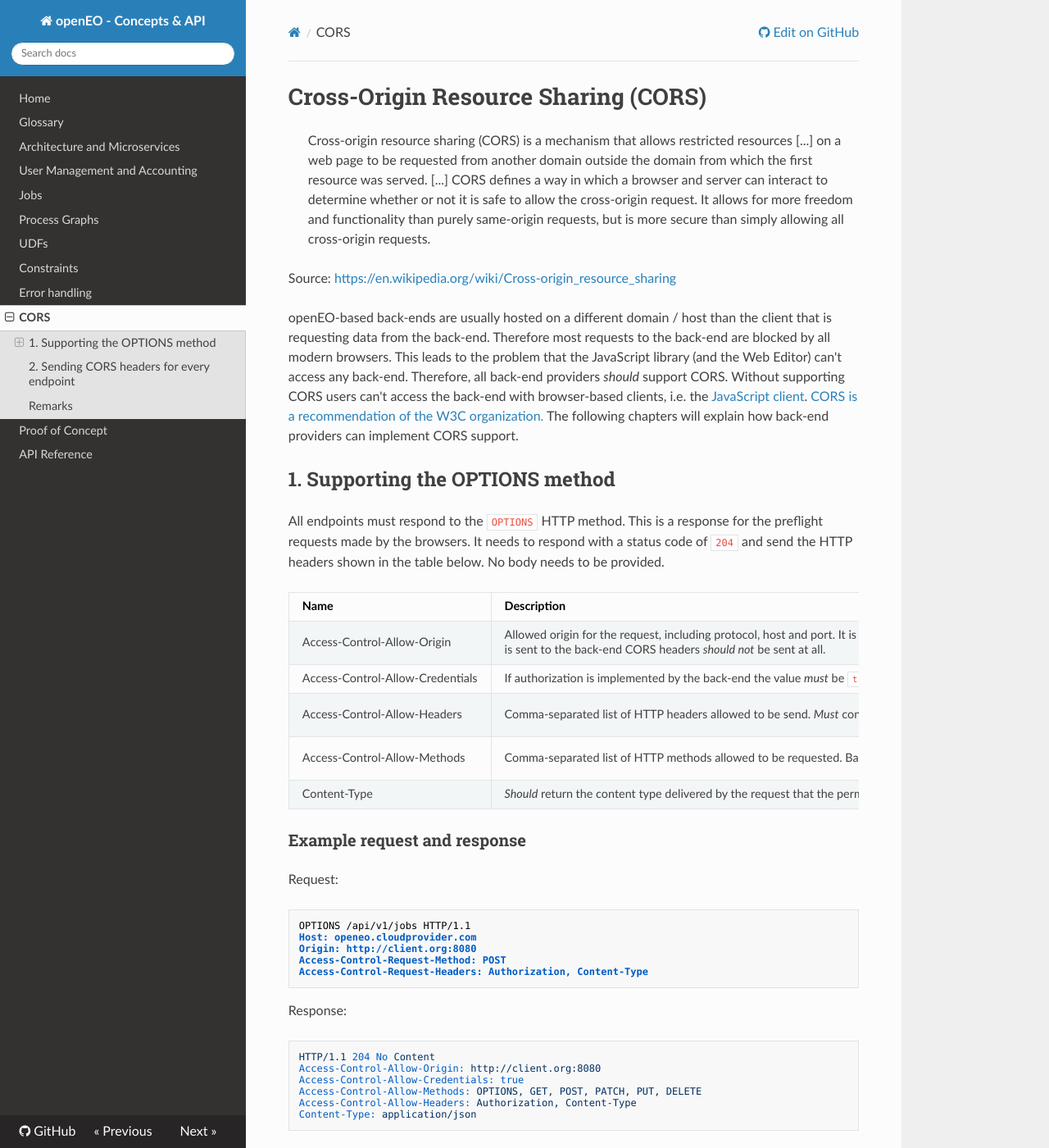
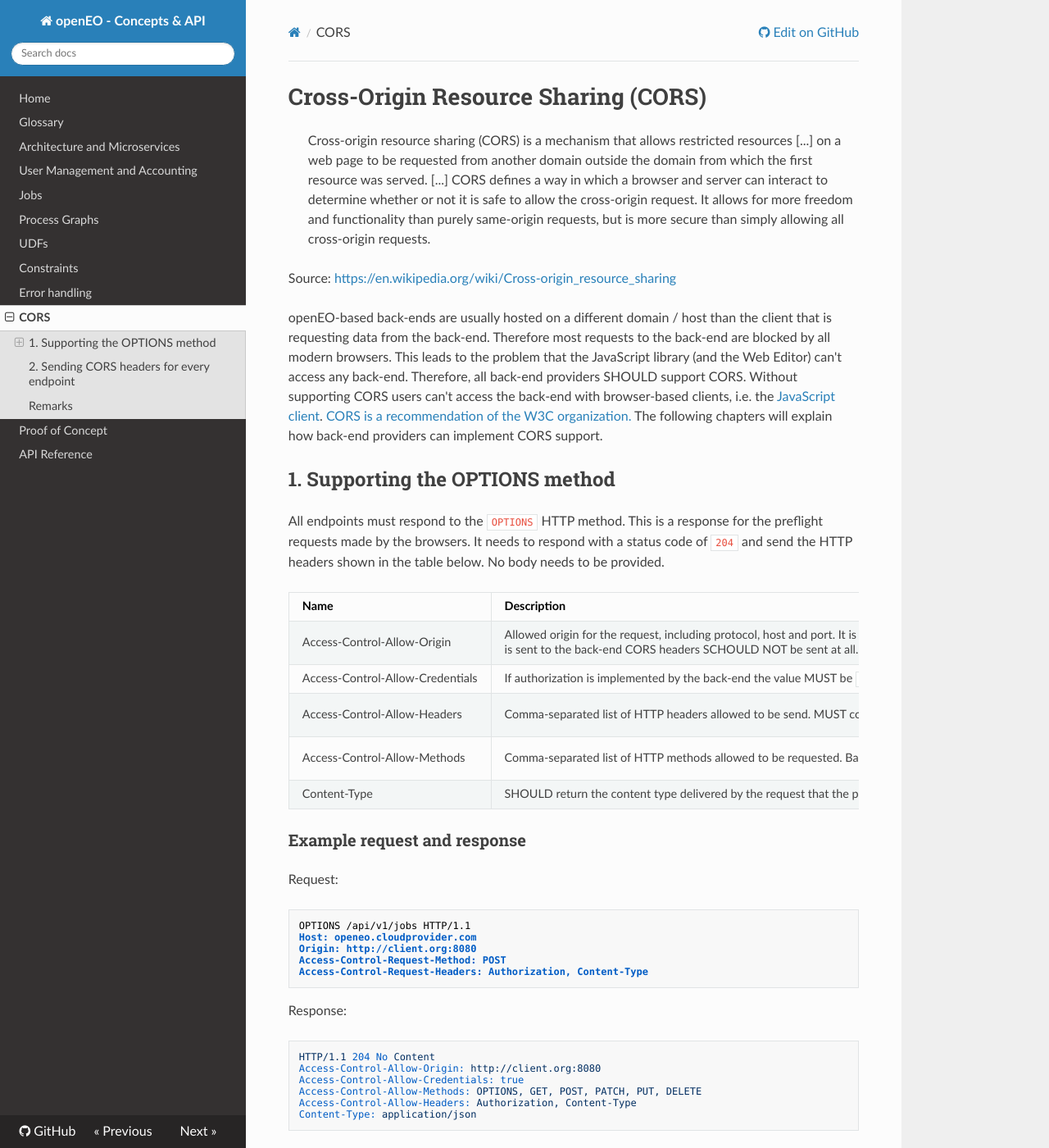
Before and after one commit to Open-EO/openeo-api, an MkDocs documentation site: the page built from docs/docs/cors.md, in a window 1280 px wide and 1400 px high. Shown: the whole window at 82% size. Built offline with MkDocs 1.6.1, drawn with Linux system fonts in a browser that asks for light colours; nearby versions of some CDN libraries; old or Windows-style settings are respelled for this version of MkDocs; some of the changed text lies outside the part shown.

Commit message:
Better comliance with RFC2119, improved error handling description, minor improvements.

````diff
--- a/docs/docs/cors.md
+++ b/docs/docs/cors.md
@@ -5,7 +5,7 @@
 
 Source: [https://en.wikipedia.org/wiki/Cross-origin_resource_sharing](https://en.wikipedia.org/wiki/Cross-origin_resource_sharing)
 
-openEO-based back-ends are usually hosted on a different domain / host than the client that is requesting data from the back-end. Therefore most requests to the back-end are blocked by all modern browsers. This leads to the problem that the JavaScript library (and the Web Editor) can't access any back-end. Therefore, all back-end providers *should* support CORS. Without supporting CORS users can't access the back-end with browser-based clients, i.e. the [JavaScript client](https://github.com/Open-EO/openeo-js-client). [CORS is a recommendation of the W3C organization.](https://www.w3.org/TR/cors/) The following chapters will explain how back-end providers can implement CORS support.
+openEO-based back-ends are usually hosted on a different domain / host than the client that is requesting data from the back-end. Therefore most requests to the back-end are blocked by all modern browsers. This leads to the problem that the JavaScript library (and the Web Editor) can't access any back-end. Therefore, all back-end providers SHOULD support CORS. Without supporting CORS users can't access the back-end with browser-based clients, i.e. the [JavaScript client](https://github.com/Open-EO/openeo-js-client). [CORS is a recommendation of the W3C organization.](https://www.w3.org/TR/cors/) The following chapters will explain how back-end providers can implement CORS support.
 
 ## 1. Supporting the OPTIONS method
 
@@ -13,11 +13,11 @@ All endpoints must respond to the `OPTIONS` HTTP method. This is a response for
 
 | Name                             | Description                                                  | Example                                  |
 | -------------------------------- | ------------------------------------------------------------ | ---------------------------------------- |
-| Access-Control-Allow-Origin      | Allowed origin for the request, including protocol, host and port. It is *recommended* to return the value of the request's origin header. If no `Origin` is sent to the back-end CORS headers *should not* be sent at all. | `http://client.isp.com:80`               |
-| Access-Control-Allow-Credentials | If authorization is implemented by the back-end the value *must* be `true`. | `true`                                   |
-| Access-Control-Allow-Headers     | Comma-separated list of HTTP headers allowed to be send. *Must* contain at least `Authorization` if authorization is implemented by the back-end. | ` Authorization, Content-Type`           |
-| Access-Control-Allow-Methods     | Comma-separated list of HTTP methods allowed to be requested. Back-ends *must* list all implemented HTTP methods for the endpoint here. | `OPTIONS, GET, POST, PATCH, PUT, DELETE` |
-| Content-Type                     | *Should* return the content type delivered by the request that the permission is requested for. | `application/json`                       |
+| Access-Control-Allow-Origin      | Allowed origin for the request, including protocol, host and port. It is RECOMMENDED to return the value of the request's origin header. If no `Origin` is sent to the back-end CORS headers SCHOULD NOT be sent at all. | `http://client.isp.com:80`               |
+| Access-Control-Allow-Credentials | If authorization is implemented by the back-end the value MUST be `true`. | `true`                                   |
+| Access-Control-Allow-Headers     | Comma-separated list of HTTP headers allowed to be send. MUST contain at least `Authorization` if authorization is implemented by the back-end. | ` Authorization, Content-Type`           |
+| Access-Control-Allow-Methods     | Comma-separated list of HTTP methods allowed to be requested. Back-ends MUST list all implemented HTTP methods for the endpoint here. | `OPTIONS, GET, POST, PATCH, PUT, DELETE` |
+| Content-Type                     | SHOULD return the content type delivered by the request that the permission is requested for. | `application/json`                       |
 
 ### Example request and response
 
@@ -44,12 +44,12 @@ Content-Type: application/json
 
 ## 2. Sending CORS headers for every endpoint
 
-The following headers *must* be included with every response:
+The following headers MUST be included with every response:
 
 | Name                             | Description                                                  | Example                    |
 | -------------------------------- | ------------------------------------------------------------ | -------------------------- |
-| Access-Control-Allow-Origin      | Allowed origin for the request, including protocol, host and port. It is *recommended* to return the value of the request's origin header. If no `Origin` is sent to the back-end CORS headers *should not* be sent at all. | `http://client.isp.com:80` |
-| Access-Control-Allow-Credentials | If authorization is implemented by the back-end the value *must* be `true`. | `true`                     |
+| Access-Control-Allow-Origin      | Allowed origin for the request, including protocol, host and port. It is RECOMMENDED to return the value of the request's origin header. If no `Origin` is sent to the back-end CORS headers SHOULD NOT be sent at all. | `http://client.isp.com:80` |
+| Access-Control-Allow-Credentials | If authorization is implemented by the back-end the value MUST be `true`. | `true`                     |
 
 ## Remarks
 
--- a/docs/docs/errors.md
+++ b/docs/docs/errors.md
@@ -1,32 +1,37 @@
 # Status and error handling
 
-The success of requests *must* be indicated using [HTTP status codes](https://tools.ietf.org/html/rfc7231#section-6) according to [RFC 7231](https://tools.ietf.org/html/rfc7231). In general an error is communicated with a status code between 400 and 599. If the API responds with a status code between 100 and 399 the back-end indicates that the request has been handled successfully.
+The success of requests MUST be indicated using [HTTP status codes](https://tools.ietf.org/html/rfc7231#section-6) according to [RFC 7231](https://tools.ietf.org/html/rfc7231).
+
+In general an error is communicated with a status code between 400 and 599. Client errors are defined as a client passing invalid data to the service and the service *correctly* rejecting that data. Examples include invalid credentials, incorrect parameters, unknown versions, or similar. These are generally "4xx" HTTP error codes and are the result of a client passing incorrect or invalid data. Client errors do *not* contribute to overall API availability.
+
+Server errors are defined as the server failing to correctly return in response to a valid client request. These are generally "5xx" HTTP error codes. Server errors *do* contribute to the overall API availability. Calls that fail due to rate limiting or quota failures MUST NOT count as server errors.
+
+If the API responds with a status code between 100 and 399 the back-end indicates that the request has been handled successfully.
 
 ## JSON error object
 
-A JSON error object **should** be sent with all responses that have a status code between 400 and 599.
+A JSON error object SHOULD be sent with all responses that have a status code between 400 and 599.
 
 ```
 {
-  "id": "",
+  "id": "936DA01F-9ABD-4D9D-80C7-02AF85C822A8",
   "code": 123,
   "message": "A sample error message.",
   "url": "http://www.openeo.org/docs/errors/123"
 }
 ```
 
-Sending `code` and `message` is *required*.
+Sending `code` and `message` is REQUIRED.
 
-* A back-end *may* add an `id` (unique identifier) to the error response to be able to log and track errors with further non-disclosable details.
+* A back-end MAY add a free-form `id` (unique identifier) to the error response to be able to log and track errors with further non-disclosable details.
 
 * The `code` is either one of the standardized openEO error codes below or a proprietary error code with a number greater than 10000.
 
-* The `message` explains what the client might need to change or what the server is struggling with.
-  By default the message *must* be sent in English language.
+* The `message` explains the reason the server is rejecting the request. For "4xx" error codes the message explains how the client needs to modify the request.
 
-  Content Negotiation is used to localize the error messages: If an `Acceppt-Language` header is sent by the client and a translation is available, the message should be translated accordingly and the `Content-Language` header must be present in the response. See "[How to localize your API](http://apiux.com/2013/04/25/how-to-localize-your-api/)" for more information.
+  By default the message MUST be sent in English language. Content Negotiation is used to localize the error messages: If an `Acceppt-Language` header is sent by the client and a translation is available, the message should be translated accordingly and the `Content-Language` header must be present in the response. See "[How to localize your API](http://apiux.com/2013/04/25/how-to-localize-your-api/)" for more information.
 
-* `url` is an *optional* attribute and might contain a link to a resource that is explaining the error and potential solutions in-depth.
+* `url` is an OPTIONAL attribute and contains a link to a resource that is explaining the error and potential solutions in-depth.
 
 ## Standardized status codes
 
@@ -39,7 +44,8 @@ The openEO API usually uses the following HTTP status codes for successful reque
 
 The openEO API often uses the following HTTP status codes for failed requests:
 
-- **400 Bad request**: The back-end responds with this error code whenever the error has its origin on client side and no other HTTP status code in the 400 range is suitable.
+- **400 Bad request**:
+  The back-end responds with this error code whenever the error has its origin on client side and no other HTTP status code in the 400 range is suitable.
 
 - **401 Unauthorized**:
   The client **did not** provide any authorization details (usually using the Authorization header), but authorization is required for this request to be processed.
@@ -48,7 +54,8 @@ The openEO API often uses the following HTTP status codes for failed requests:
   The client **did** provide authorization details (usually using the Authorization header), but the provided credentials or the authorization token is invalid or has expired.
 
 - **404 Not Found**:
-  The resource specified by the path does not exist, i.e. one of the the resources belonging to the specified identifiers are not available at the back-end. *Note:* Unsupported endpoints *must* use HTTP status code 501.
+  The resource specified by the path does not exist, i.e. one of the the resources belonging to the specified identifiers are not available at the back-end.
+  *Note:* Unsupported endpoints MUST use HTTP status code 501.
 
 - **500 Internal Server Error**:
   The error has its origin on server side and no other status code in the 500 range is suitable.
@@ -57,16 +64,16 @@ The openEO API often uses the following HTTP status codes for failed requests:
   An endpoint is specified in the openEO API, but is not supported.
 
 
-If a HTTP status code in the 400 range is returned, the client *should not* repeat the request without modifications. For HTTP status code in the 500 range, the client *may* repeat the same request later.
+If a HTTP status code in the 400 range is returned, the client SHOULD NOT repeat the request without modifications. For HTTP status code in the 500 range, the client MAY repeat the same request later.
 
-All HTTP status codes defined in RFC 7231 in the 400 and 500 ranges can be used as openEO error code in addition to the most used status codes mentioned here. Responding with openEO error codes 400 and 500 *should* be avoided in favor of any more specific standardized or proprietary openEO error code.
+All HTTP status codes defined in RFC 7231 in the 400 and 500 ranges can be used as openEO error code in addition to the most used status codes mentioned here. Responding with openEO error codes 400 and 500 SHOULD be avoided in favor of any more specific standardized or proprietary openEO error code.
 
 ### General error codes (xxx)
 
 
 | openEO Error Code | Description           | Message                      | HTTP Status Code |
 | ------- | ---------------------------- | ---------------- | ---------------- |
-| 404    | To be used if the value of a path parameter is invalid, i.e. the requested resource is not available. *Note:* Unsupported endpoints *must* use code 501. | Not Found. | 404             |
+| 404    | To be used if the value of a path parameter is invalid, i.e. the requested resource is not available. *Note:* Unsupported endpoints MUST use code 501. | Not Found. | 404             |
 | 501 | The back-end responds with this error code whenever an endpoint is specified in the openEO API, but is not supported. | Not implemented. | 501             |
 | 503 |  | Service unavailable. | 503            |
 | 601     |  | Parameter **X** is invalid.  | 400              |
--- a/docs/docs/processgraphs.md
+++ b/docs/docs/processgraphs.md
@@ -15,7 +15,7 @@ A single process in a process graph is defined as follows:
   "args": <ArgumentSet>
 }
 ```
-A process *must* always contain two key-value-pairs named `process_id` and `args` and *may* contain a `description`, but *must not* hold other elements.
+A process MUST always contain two key-value-pairs named `process_id` and `args` and MAY contain a `description`, but MUST NOT hold other elements.
 
 `process_id` can currently contain three types of processes:
 
@@ -35,7 +35,7 @@ An argument set for a process is defined as follows:
 }
 ```
 
-The key `<Key>` can be any valid JSON key, but it is *recommended* to use [snake case](https://en.wikipedia.org/wiki/Snake_case) and limit the characters to `a-z`, `0-9` and the `_`.
+The key `<Key>` can be any valid JSON key, but it is RECOMMENDED to use [snake case](https://en.wikipedia.org/wiki/Snake_case) and limit the characters to `a-z`, `0-9` and the `_`.
 
 A value is defined as follows:
 
@@ -43,9 +43,9 @@ A value is defined as follows:
 <Value> := <string|number|array|boolean|null|Process>
 ```
 
-*Note:* string, number, array, boolean and null are the primitive data types supported by JSON. An array *must* always contain *one data type only* and is allowed to contain the data types allowed for `<Value>`. In consequence, the objects allowed to be part of an array are processes only.
+*Note:* string, number, array, boolean and null are the primitive data types supported by JSON. An array MUST always contain *one data type only* and is allowed to contain the data types allowed for `<Value>`. In consequence, the objects allowed to be part of an array are processes only.
 
-*Note:* The expected names of arguments are defined by the process descriptions, which can be discovered at `GET /processes` and `GET /udf_runtimes/{lang}/{udf_type}`. Therefore, the key name for a key-value-pair holding an image collection as value doesn't necessarily need to be named `imagery`. The name depends on the name of the corresponding process argument the image collection is assigned to. Example 2 demonstrates this by using `collection` as a key once.
+*Note:* The expected names of arguments are defined by the process descriptions, which can be discovered with calls to `GET /processes` and `GET /udf_runtimes/{lang}/{udf_type}`. Therefore, the key name for a key-value-pair holding an image collection as value doesn't necessarily need to be named `imagery`. The name depends on the name of the corresponding process argument the image collection is assigned to. Example 2 demonstrates this by using `collection` as a key once.
 
 ### Examples
 
@@ -139,7 +139,7 @@ There are some processes that we define to be core processes that should be impl
 
 _Note:_ Currently there are only few defined processes. Those are currently only meant as an example how future documentation of processes may look like and to supplement the schematic definition above.
 
-_Limitation:_ Process names (process ids) *must* never contain a forward slash `/`.
+_Limitation:_ Process names (process ids) MUST never contain a forward slash `/`.
 
 ### get_data
 
````
Also changed, not shown: other parts of docs/docs/errors.md (+2 -2 lines), docs/docs/arch.md (+3 -3 lines), docs/docs/jobs.md (+1 -1 lines), docs/docs/views.md (+1 -1 lines), openapi.json.
